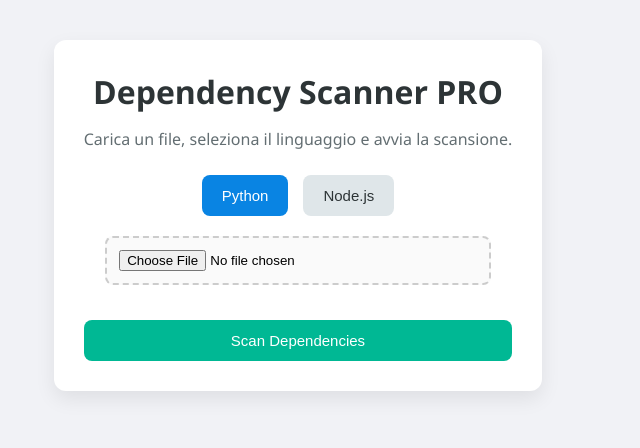
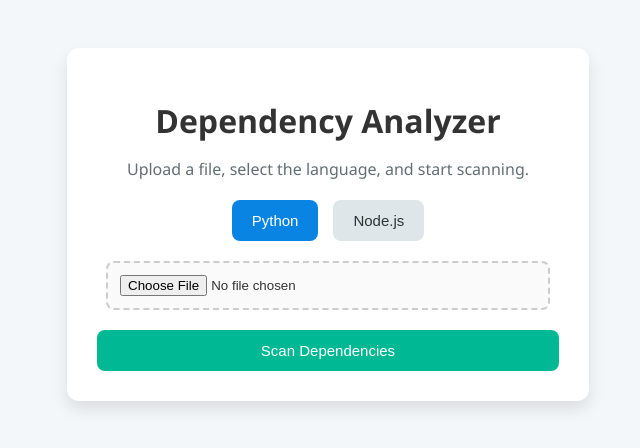
Before and after one commit to kevzero/dependency-scanner, a React (Vite) app in the folder frontend/: page / in a window 1280 px wide. Shown: the top 448 px of the page, without its empty margins (342-982 px from the left). Built offline with nearby package versions, Linux system fonts and the light colour scheme; the HTML template or start-up script is replaced by a standard one.

Commit message:
Refactor Dependency Scanner: Update PDF report generation, enhance security scan logic, and improve frontend UI/UX

```diff
--- a/frontend/src/App.jsx
+++ b/frontend/src/App.jsx
@@ -5,19 +5,19 @@ import './styles.css';
 
 function App() {
   const [file, setFile] = useState(null);
-  const [results, setResults] = useState([]);
+  const [results, setResults] = useState(null);
   const [loading, setLoading] = useState(false);
   const [statusMsg, setStatusMsg] = useState('');
   const [language, setLanguage] = useState('python');
 
   const handleScan = async () => {
     if (!file) {
-      alert("⚠ Seleziona un file prima di avviare la scansione!");
+      alert("⚠ Please select a file before scanning!");
       return;
     }
     setStatusMsg('');
     setLoading(true);
-    setResults([]);
+    setResults(null);
     try {
       const formData = new FormData();
       formData.append('file', file);
@@ -28,53 +28,57 @@ function App() {
       });
       const data = await res.json();
 
-      if (data.vulnerabilities && data.vulnerabilities.length > 0) {
-        setResults(data.vulnerabilities);
-        setStatusMsg('✅ Analisi completata: vulnerabilità trovate.');
+      if (data.packages && data.packages.length > 0) {
+        setResults(data);
+        setStatusMsg('✅ Scan completed successfully.');
       } else {
-        setResults([]);
-        setStatusMsg('✅ Nessuna vulnerabilità trovata.');
+        setResults(data);
+        setStatusMsg('✅ Scan completed, no packages found.');
       }
     } catch (err) {
-      setStatusMsg('❌ Errore durante la scansione.');
+      setStatusMsg('❌ Error during scanning.');
     }
     setLoading(false);
   };
 
   const downloadPDF = async () => {
+    if (!results) {
+      alert("⚠ Please scan a file first!");
+      return;
+    }
     try {
       const res = await fetch('http://localhost:8000/report', {
         method: 'POST',
         headers: { 'Content-Type': 'application/json' },
-        body: JSON.stringify({ vulnerabilities: results }),
+        body: JSON.stringify(results),
       });
       const blob = await res.blob();
       const url = window.URL.createObjectURL(blob);
       const a = document.createElement('a');
       a.href = url;
-      a.download = 'security_report.pdf';
+      a.download = 'dependency_report.pdf';
       a.click();
-      setStatusMsg('✅ PDF pronto per il download (scegli dove salvare).');
+      setStatusMsg('✅ PDF ready for download.');
     } catch (err) {
-      setStatusMsg('❌ Errore durante la generazione del PDF.');
+      setStatusMsg('❌ Error generating PDF.');
     }
   };
 
   return (
     <div className="container">
-      <h1>Dependency Scanner PRO</h1>
-      <p className="subtitle">Carica un file, seleziona il linguaggio e avvia la scansione.</p>
+      <h1>Dependency Analyzer</h1>
+      <p className="subtitle">Upload a file, select the language, and start scanning.</p>
 
-      {/* Switch linguaggio */}
+      {/* Language Switch */}
       <div className="button-group">
         <button className={language === 'python' ? 'active' : ''} onClick={() => setLanguage('python')}>Python</button>
         <button className={language === 'node' ? 'active' : ''} onClick={() => setLanguage('node')}>Node.js</button>
       </div>
 
-      {/* Upload file */}
+      {/* File Upload */}
       <Upload onFileSelect={setFile} />
 
-      {/* Bottone Scan */}
+      {/* Scan Button */}
       <button className="primary" onClick={handleScan}>Scan Dependencies</button>
 
       {/* Loader */}
@@ -84,26 +88,26 @@ function App() {
         </div>
       )}
 
-      {/* Stato */}
+      {/* Status Message */}
       {statusMsg && <p style={{ textAlign: 'center', marginTop: '15px', color: '#2d3436' }}>{statusMsg}</p>}
 
-      {/* Risultati */}
-      {!loading && results.length > 0 && (
+      {/* Scan Results */}
+      {!loading && results && (
         <>
-          <ResultsTable data={results} />
-          <button className="primary" style={{ background: '#636e72' }} onClick={downloadPDF}>
-            Scarica Report PDF
-          </button>
+          <h3 style={{ textAlign: 'center', marginTop: '20px' }}>
+            File: {results.analyzed_file} | Language: {results.language} | Date: {results.date}
+          </h3>
+          {results.packages && results.packages.length > 0 ? (
+            <>
+              <ResultsTable data={results.packages} />
+              <button className="primary" style={{ background: '#636e72' }} onClick={downloadPDF}>
+                Download Report PDF
+              </button>
+            </>
+          ) : (
+            <p style={{ textAlign: 'center', marginTop: '20px' }}>No packages found in the file.</p>
+          )}
         </>
-      )}
-
-      {/* Nessuna vulnerabilità */}
-      {!loading && results.length === 0 && statusMsg.includes('Nessuna') && (
-        <div style={{ textAlign: 'center', marginTop: '20px' }}>
-          <button className="primary" style={{ background: '#636e72' }} onClick={downloadPDF}>
-            Scarica Report PDF
-          </button>
-        </div>
       )}
     </div>
   );
--- a/frontend/src/components/ResultsTable.jsx
+++ b/frontend/src/components/ResultsTable.jsx
@@ -1,21 +1,10 @@
-import React from 'react';
-
 function ResultsTable({ data }) {
-  const getClass = (severity) => {
-    if (!severity) return '';
-    const s = severity.toLowerCase();
-    if (s.includes('critical')) return 'severity-critical';
-    if (s.includes('high')) return 'severity-high';
-    if (s.includes('medium')) return 'severity-medium';
-    if (s.includes('low')) return 'severity-low';
-    return '';
-  };
-
   return (
     <table>
       <thead>
         <tr>
-          <th>Package</th><th>Version</th><th>CVE</th><th>Severity</th><th>Fix</th>
+          <th>Pacchetto</th>
+          <th>Versione</th>
         </tr>
       </thead>
       <tbody>
@@ -23,14 +12,9 @@ function ResultsTable({ data }) {
           <tr key={idx}>
             <td>{item.name}</td>
             <td>{item.version}</td>
-            <td>{item.id}</td>
-            <td className={getClass(item.severity)}>{item.severity}</td>
-            <td>{item.fix_versions?.join(', ')}</td>
           </tr>
         ))}
       </tbody>
     </table>
   );
 }
-
-export default ResultsTable;
--- a/frontend/src/styles.css
+++ b/frontend/src/styles.css
@@ -1,12 +1,7 @@
-* {
-  margin: 0;
-  padding: 0;
-  box-sizing: border-box;
-}
-
 body {
   font-family: 'Segoe UI', Tahoma, sans-serif;
-  background: #f1f2f6;
+  background: #f4f7fa;
+  color: #333;
   display: flex;
   justify-content: center;
   align-items: flex-start;
@@ -15,24 +10,23 @@ body {
 }
 
 .container {
+  background: #fff;
+  max-width: 900px;
   width: 100%;
-  max-width: 900px;
-  background: #fff;
+  padding: 30px;
   border-radius: 12px;
-  box-shadow: 0 8px 20px rgba(0, 0, 0, 0.08);
-  padding: 30px;
+  box-shadow: 0 8px 16px rgba(0, 0, 0, 0.1);
 }
 
 h1 {
   text-align: center;
-  color: #2d3436;
-  margin-bottom: 15px;
+  margin-bottom: 10px;
 }
 
 .subtitle {
   text-align: center;
   color: #636e72;
-  margin-bottom: 25px;
+  margin-bottom: 20px;
 }
 
 .button-group {
@@ -58,16 +52,12 @@ button.active {
   color: #fff;
 }
 
-button:hover {
-  background: #74b9ff;
-  color: #fff;
-}
-
 button.primary {
+  display: block;
+  width: 100%;
+  margin-top: 15px;
   background: #00b894;
   color: #fff;
-  width: 100%;
-  margin-top: 15px;
 }
 
 button.primary:hover {
@@ -81,16 +71,9 @@ input[type="file"] {
   border: 2px dashed #ccc;
   border-radius: 8px;
   width: 90%;
-  text-align: center;
-  cursor: pointer;
   background: #fafafa;
 }
 
-input[type="file"]:hover {
-  border-color: #0984e3;
-}
-
-/* Loader */
 .loader {
   display: flex;
   justify-content: center;
@@ -110,30 +93,3 @@ input[type="file"]:hover {
 @keyframes bounce {
   to { transform: translateY(-10px); }
 }
-
-/* Tabella */
-table {
-  width: 100%;
-  border-collapse: collapse;
-  margin-top: 25px;
-}
-
-th, td {
-  padding: 12px;
-  text-align: center;
-  font-size: 14px;
-}
-
-th {
-  background: #0984e3;
-  color: #fff;
-}
-
-tr:nth-child(even) {
-  background: #f9f9f9;
-}
-
-.severity-critical { background: #d63031; color: #fff; }
-.severity-high { background: #e17055; color: #fff; }
-.severity-medium { background: #fdcb6e; color: #333; }
-.severity-low { background: #00b894; color: #fff; }
```
Also changed, not shown: 2 other files (tests, documents, lock files or other folders).
